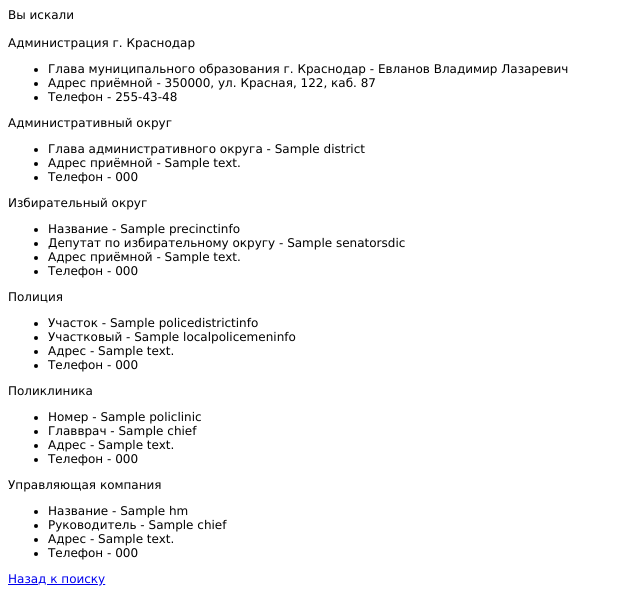
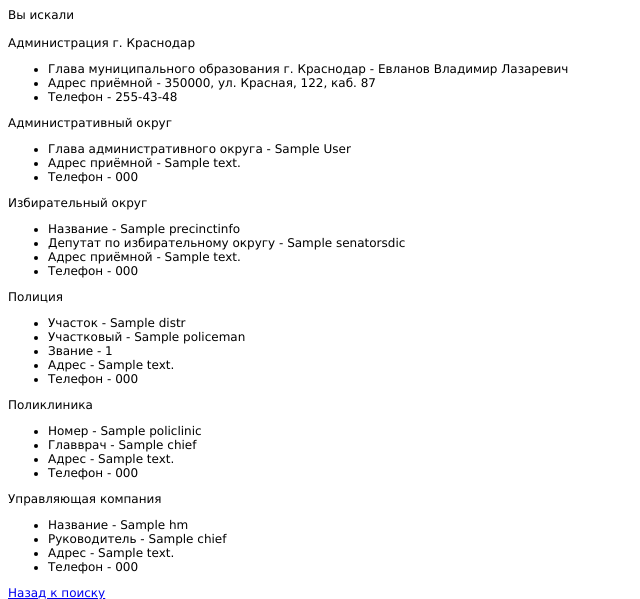
Before and after one commit to atelenga/db_handbook, a Django app: template templates/search_result.html in a window 1280 px wide. Shown: the top 599 px of the page, without its empty margins (0-640 px from the left). Run offline with Django 3.2, Linux system fonts and the light colour scheme; tables that the repository leaves empty hold one stand-in row (values such as "Sample post"); the template is opened without the code that fills it: values that come from a table or form of the project are taken from there, most other values are stand-ins (such as "Sample title", 1, 10 or a date in 2020).

Commit message:
Changed policemen model

```diff
--- a/mainapp/models.py
+++ b/mainapp/models.py
@@ -80,34 +80,35 @@ class SenatorsDic(models.Model):
 
 class PoliceDistrictInfo(models.Model):
 	name = models.CharField(max_length=100, verbose_name='Название полиц. участка')
+	address = models.CharField(max_length=600, verbose_name='Адрес')
+	phone = models.CharField(max_length=12, verbose_name='Телефон')
 	class Meta:
 		verbose_name='Информация о полицейских участках'
 		verbose_name_plural='Информация о полицейских участках'
 		ordering = ['name']
 	def __unicode__(self):
-		return u'%s' %(self.name)
+		return u'%s %s %s' %(self.name, self.address, self.phone)
 
 class LocalPolicemenDic(models.Model):
-    address = models.ForeignKey(AddressDic, verbose_name='Адрес')
     name = models.ForeignKey(PoliceDistrictInfo, verbose_name='Название полиц. участка')
-    class Meta:
-		verbose_name='Список полицейских участков'
-		verbose_name_plural='Список полицейских участков'
-		ordering = ['name']
-    def __unicode__(self):
-		return u'%s %s' %(self.address, self.name)
-
-class LocalPolicemenInfo(models.Model):
-    district = models.ForeignKey(PoliceDistrictInfo,verbose_name='Полиц. участок')
-    name = models.CharField(max_length=256, verbose_name='Имя участкового')
-    address = models.CharField(max_length=600, verbose_name='Адрес')
-    phone = models.CharField(max_length=12, verbose_name='Телефон')
+    policeman = models.CharField(max_length=256, verbose_name='Имя участкового')
+    rank =models.CharField(max_length=100, verbose_name='Звание')
     class Meta:
 		verbose_name='Информация об участковых'
 		verbose_name_plural='Информация об участковых'
-		ordering = ['district']
+		ordering = ['name']
     def __unicode__(self):
-		return u'%s %s %s %s' %(self.district, self.name, self.address, self.phone)
+		return u'%s %s %s' %(self.name, self.policeman, self.rank)
+
+class LocalPolicemenInfo(models.Model):
+    address = models.ForeignKey(AddressDic, verbose_name='Закреплённый адрес')
+    name = models.ForeignKey(LocalPolicemenDic,verbose_name='Участковый')
+    class Meta:
+		verbose_name='Список участковых'
+		verbose_name_plural='Список участковых'
+		ordering = ['address']
+    def __unicode__(self):
+		return u'%s %s' %(self.address, self.name)
 
 class PoliclinicDic(models.Model):
     name = models.CharField(max_length=256, verbose_name='Название поликлиники')
--- a/templates/search_result.html
+++ b/templates/search_result.html
@@ -53,10 +53,11 @@
 		</ul>
 		<p>Полиция</p>
 		<ul>
-			<li>Участок - {{police.district}}</li>
-			<li>Участковый - {{police.name}}</li>
-			<li>Адрес - {{police.address}}</li>
-			<li>Телефон - {{police.phone}}</li>
+			<li>Участок - {{distr.name}}</li>
+			<li>Участковый - {{policeman.policeman}}</li>
+			<li>Звание - {{policeman.rank}}</li>
+			<li>Адрес - {{distr.address}}</li>
+			<li>Телефон - {{distr.phone}}</li>
 		</ul>
 		<p>Поликлиника</p>
 		<ul>
```
Also changed, not shown: mainapp/views.py (+8 -3 lines), 2 other files.
